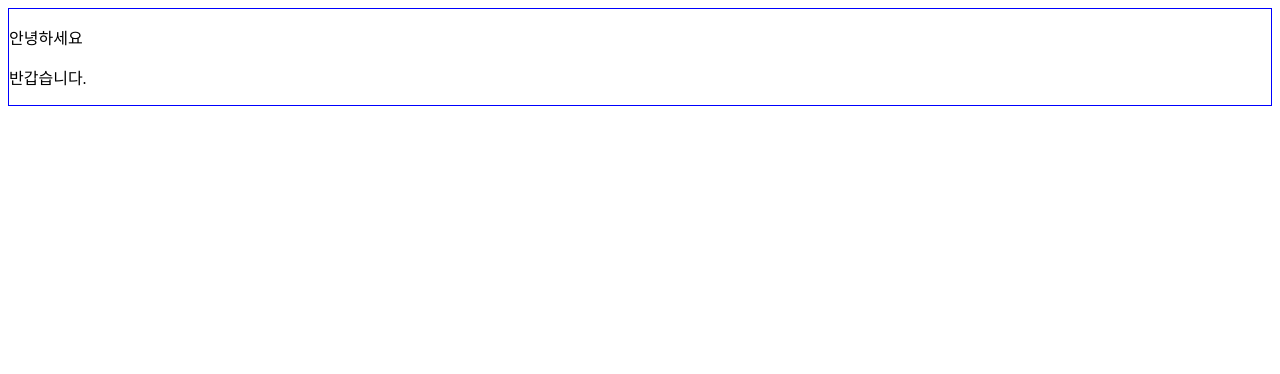
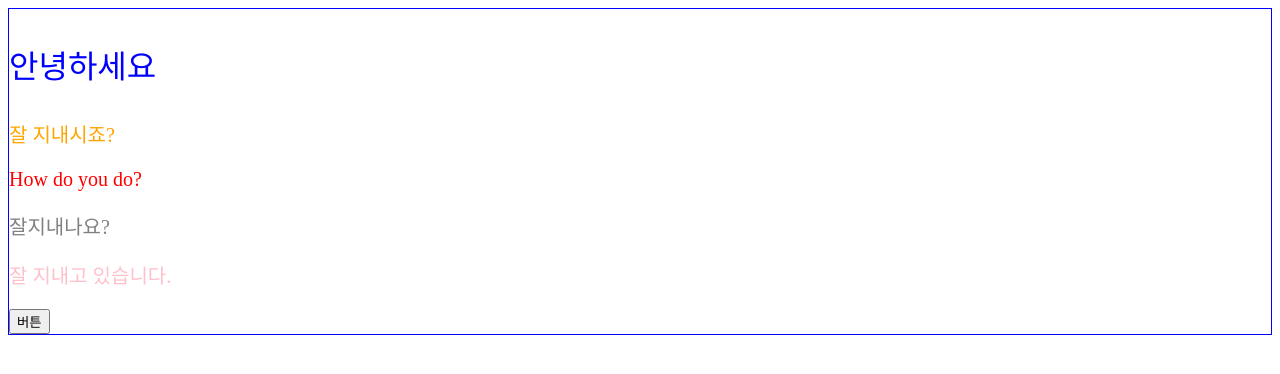
Before and after one commit to Darae0415/react, a React (Create React App) app: page / in a window 1280 px wide. Shown: the top 374 px of the page. Built offline with nearby package versions, Linux system fonts and the light colour scheme.

Commit message:
0716오후

```diff
--- a/src/App.js
+++ /dev/null
@@ -1,11 +0,0 @@
-export function App2(){
-    const divStyle = {
-      border: '1px solid blue'
-    }
-    return(
-      <div style={divStyle}>
-        <p>안녕하세요</p>
-        <p>반갑습니다.</p>
-      </div>
-    )
-  }
--- /dev/null
+++ b/src/App.jsx
@@ -0,0 +1,31 @@
+import { ColoredMessage } from "./components/ColoredMessage";
+import { ColoredMessage2 } from "./components/ColoredMessage2";
+
+export function App(){
+    const divStyle = {
+      border: '1px solid blue'
+    }
+    const aaa = ()=>{
+        alert('강아지');
+    }
+    const redStyle={
+      color:'red',
+      backgroundColor:'yellow'
+    }
+    const pinkStyle={
+      color:'pink',
+      fontSize:'20px'
+    }
+    return(
+      <div style={divStyle}>
+        {console.log('test')}
+        <p style={{color:'blue',fontSize:'32px'}}>안녕하세요</p>
+        {/* <p style={redStyle}>반갑습니다. 잘 지내시죠?</p> */}
+        <ColoredMessage color='orange' message='잘 지내시죠?'/>
+        <ColoredMessage color='red' message='How do you do?'/>
+        <ColoredMessage2 color='gray'>잘지내나요?</ColoredMessage2>
+        <p style={pinkStyle}>잘 지내고 있습니다.</p>
+        <button onClick={aaa}>버튼</button>
+      </div>
+    );
+  }
--- /dev/null
+++ b/src/components/ColoredMessage.jsx
@@ -0,0 +1,8 @@
+export function ColoredMessage(props){
+    const contentStyle={
+        color:props.color, fontSize:'20px'
+    }
+    return(
+        <p style={contentStyle}>{props.message}</p>
+    );
+}
--- /dev/null
+++ b/src/components/ColoredMessage2.jsx
@@ -0,0 +1,8 @@
+export function ColoredMessage2( props ){
+    const contentStyle ={
+      color:props.color, fontSize:'20px'
+    }
+    return (
+      <p style={contentStyle}>{props.children}</p>
+    );
+  }
--- a/src/index.js
+++ b/src/index.js
@@ -1,26 +1,11 @@
 import ReactDOM from 'react-dom/client';
-import {App2} from './App'
-// const App = ()=>{
-//   return (
-//     <p>안녕하세요</p>
-//   );
-// }
-// function App(){
-//   const divStyle = {
-//     border: '1px solid blue'
-//   }
-//   return(
-//     <div style={divStyle}>
-//       <p>안녕하세요</p>
-//       <p>반갑습니다.</p>
-//     </div>
-//   )
-// }
+import {App} from './App'
+
 
 const root = ReactDOM.createRoot(document.getElementById('root'));
 root.render(
   <>
-    <App2/>
+    <App/>
   </>
 );
 
```
Also changed, not shown: src/test.html (+11 -2 lines).
